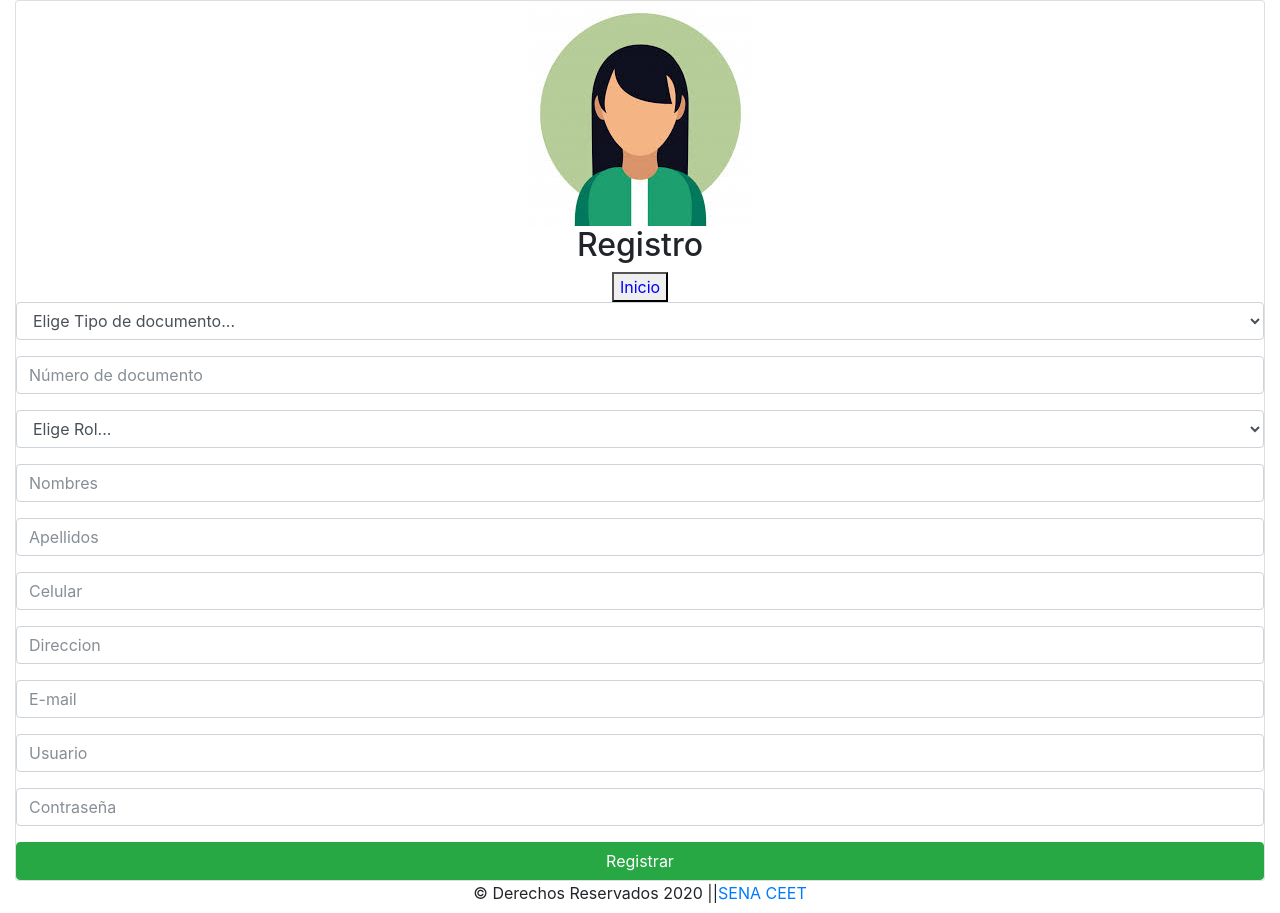
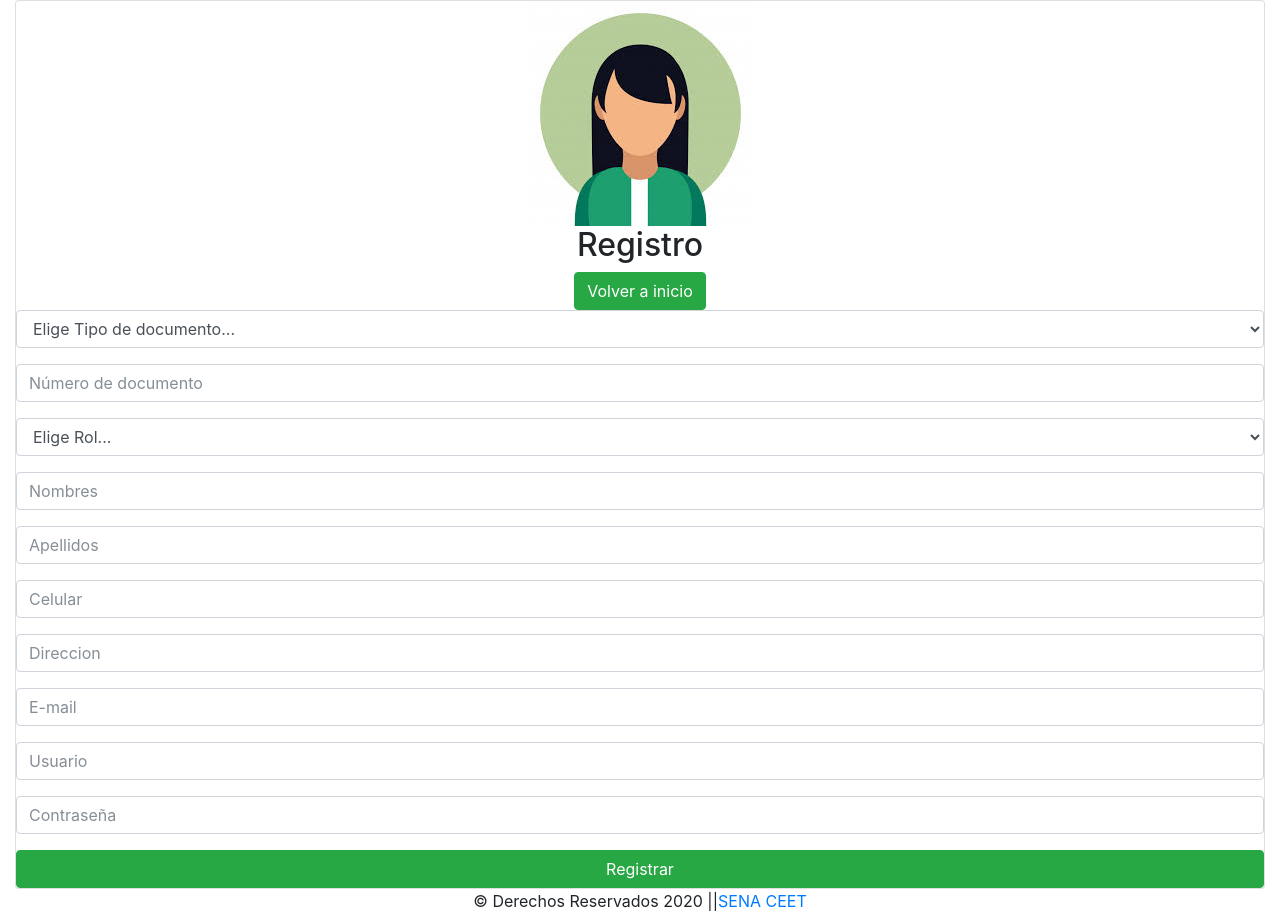
Before and after one commit to zheta88/salon_tya, a PHP site: page /salon2-master/nuevo in a window 1280 px wide. Run offline with PHP 8.4, Linux system fonts and the light colour scheme; data that the repository does not hold is empty; some libraries are stand-ins or nearby versions.

Commit message:
agrego boton inicio en el registro

```diff
--- a/views/nuevo/index.php
+++ b/views/nuevo/index.php
@@ -21,8 +21,7 @@
 						<div class="loginBox">
                             <img src="public/image/registro.jpg" class="avatar" alt="">
 							<h2><?php if($modificar){echo "Modificar";}else{echo "Registro";}?></h2>
-							<button style="color:blue;"  href="inicio">Inicio</button>
-
+							<input type="button" class="btn btn-success" onclick="window.location='<?=constant('URL') . 'index'?>'" value="Volver a inicio"/>
 							<form action="<?php
 											$destino = constant('URL');
 											if(!$modificar){$destino .= "nuevo/crear";}
```
